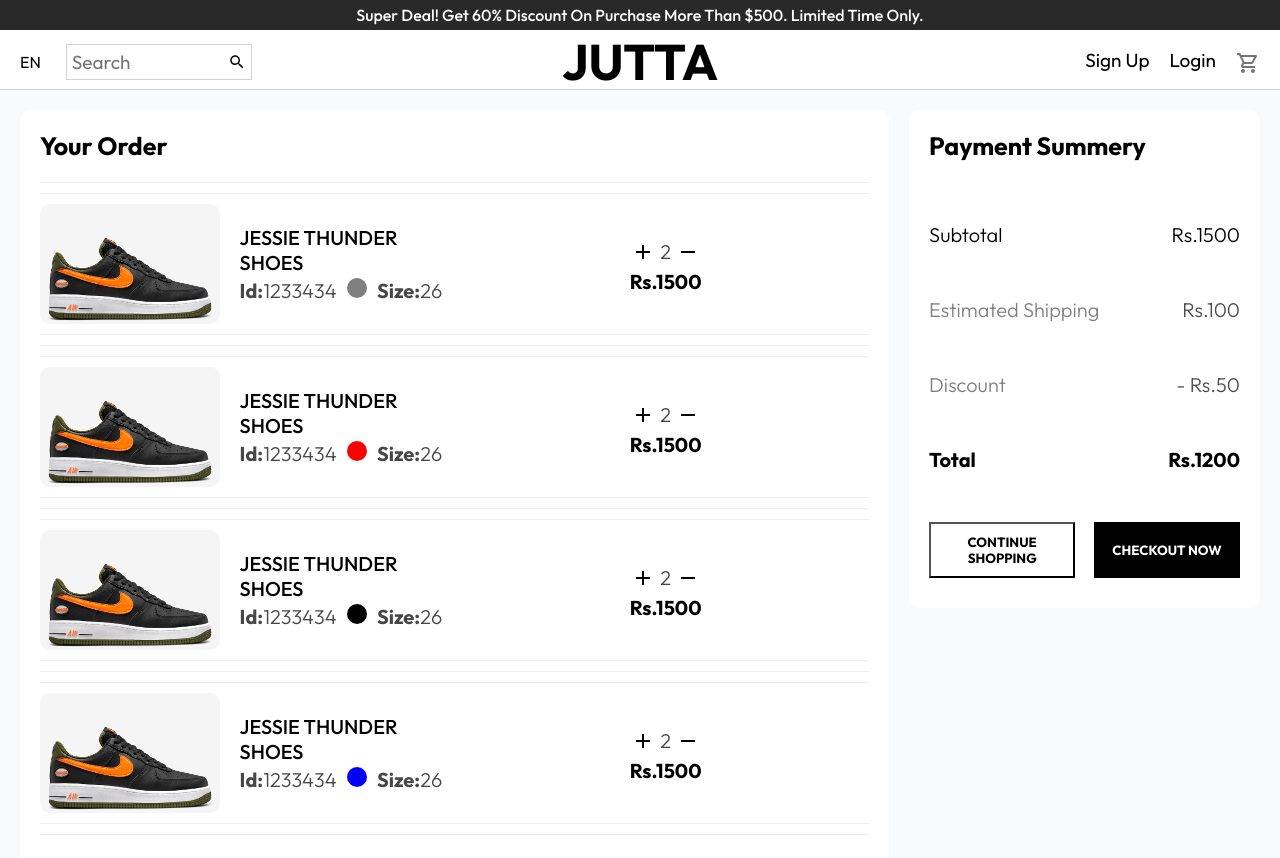
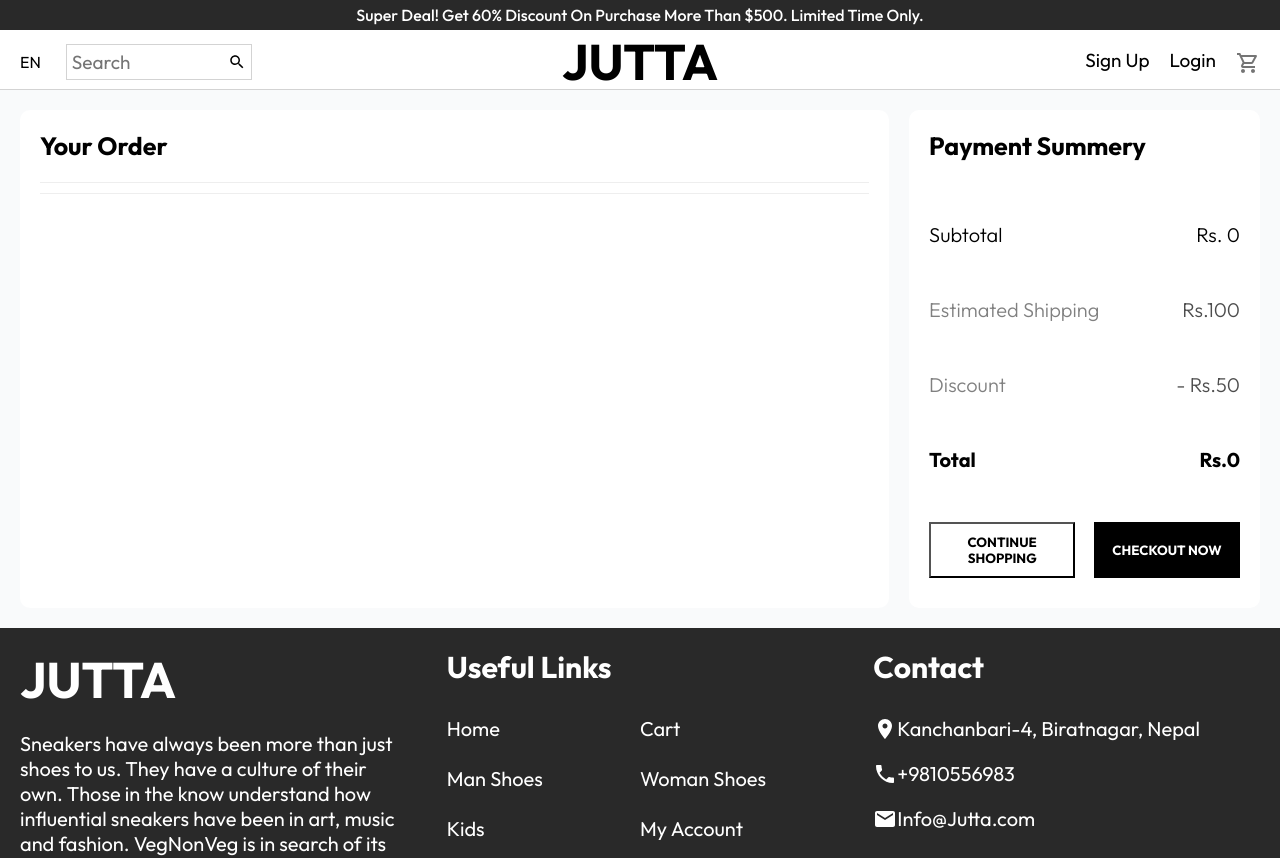
Before and after one commit to Surajpok/JUTTA, a React (Create React App) app: page /cart in a window 1280 px wide. Shown: the top 858 px of the page. Built offline with nearby package versions, Linux system fonts and the light colour scheme.

Commit message:
cart page updated

```diff
--- a/package.json
+++ b/package.json
@@ -17,6 +17,7 @@
     "react-redux": "^8.0.2",
     "react-router-dom": "^6.3.0",
     "react-scripts": "4.0.3",
+    "react-stripe-checkout": "^2.6.3",
     "styled-components": "^5.3.3",
     "web-vitals": "^1.0.1"
   },
--- a/src/components/Navbar.js
+++ b/src/components/Navbar.js
@@ -126,11 +126,14 @@ const Navbar = () => {
         <Right>
           <MenuItem><Link to= "/register">Sign Up</Link></MenuItem>
           <MenuItem><Link to= "/login">Login</Link></MenuItem>
+
+          <Link to ="/cart">
           <MenuItem>
             <Badge badgeContent={quantity} color="primary">
               <ShoppingCartOutlined color="action" />
             </Badge>
           </MenuItem>
+          </Link>
         </Right>
       </Wrapper>
     </Container>
--- a/src/pages/Cart.js
+++ b/src/pages/Cart.js
@@ -1,18 +1,18 @@
-import styled from 'styled-components'
-import Navbar from '../components/Navbar';
-import Announcement from '../components/Announcement';
-import Footer from '../components/Footer';
-import { Add, Remove } from '@material-ui/icons';
-import { mobile } from '../Responsive';
+import styled from "styled-components";
+import Navbar from "../components/Navbar";
+import Announcement from "../components/Announcement";
+import Footer from "../components/Footer";
+import { Add, Remove } from "@material-ui/icons";
+import { mobile } from "../Responsive";
+import { useSelector } from "react-redux";
 
-const Container = styled.div`
 
-`;
+const Container = styled.div``;
 
 const Wrapper = styled.h1`
   padding: 20px;
   background-color: #f9fafb;
-  ${mobile({padding:"10px"})}
+  ${mobile({ padding: "10px" })}
 `;
 
 const Top = styled.div`
@@ -31,7 +31,7 @@ const Title = styled.div`
 const Bottom = styled.div`
   display: flex;
   justify-content: space-between;
-    ${mobile({flexDirection:"column"})}
+  ${mobile({ flexDirection: "column" })}
 `;
 // const TopTexts = styled.div`
 
@@ -46,43 +46,46 @@ const Bottom = styled.div`
 // `;
 
 const Info = styled.div`
-    margin-right:20px;
+  margin-right: 20px;
   padding: 20px;
   border-radius: 10px;
   background-color: #fff;
   flex: 4;
-    ${mobile({marginRight:"0", padding:"5px",flex:"1",overflow:"hidden"})}
+  ${mobile({ marginRight: "0", padding: "5px", flex: "1", overflow: "hidden" })}
 `;
 
-const Product  = styled.div`
+const Product = styled.div`
   display: flex;
   justify-content: space-between;
   height: 15vh;
 `;
 
-const ProductDetail  = styled.div`
+const ProductDetail = styled.div`
   flex: 1;
   display: flex;
-    ${mobile({flex:"1"})}
-
+  ${mobile({ flex: "1" })}
 `;
 
-const Image  = styled.img`
+const Image = styled.img`
   width: 200px;
   border-radius: 10px;
   object-fit: cover;
-    ${mobile({width:"100px",objectFit:"contain",height:"100%", borderRadius:"10px"})}
+  overflow: hidden;
+  ${mobile({
+    width: "100px",
+    objectFit: "contain",
+    height: "100%",
+    borderRadius: "10px",
+  })}
 `;
 
-const Details  = styled.div`
+const Details = styled.div`
   font-weight: 200;
   padding: 20px;
   display: flex;
   flex-direction: column;
   justify-content: space-around;
-    ${mobile({padding:"20px 0"})}
-
-
+  ${mobile({ padding: "20px 0" })}
 `;
 
 const Specifications = styled.div`
@@ -90,44 +93,41 @@ const Specifications = styled.div`
   justify-content: space-between;
 `;
 
-const ProductName  = styled.span`
+const ProductName = styled.span`
   font-size: 20px;
   font-weight: 500;
-    ${mobile({fontSize:"18px"})}
-
+  ${mobile({ fontSize: "18px" })}
 `;
 
 const ProductId = styled.span`
   color: #474747;
   font-size: 20px;
   font-weight: 200;
-    ${mobile({fontSize:"18px"})}
+  ${mobile({ fontSize: "18px" })}
 `;
 
 const ProductColor = styled.div`
   width: 20px;
   height: 20px;
   border-radius: 50%;
-    background-color: ${props =>props.color};
-    ${mobile({width:"18px", height:"18px"})}
-
+  background-color: ${(props) => props.color};
+  ${mobile({ width: "18px", height: "18px" })}
 `;
 
 const ProductSize = styled.span`
   font-size: 20px;
   color: #474747;
   font-weight: 200;
-    ${mobile({fontSize:"18px"})}
+  ${mobile({ fontSize: "18px" })}
 `;
 
-const PriceDetail  = styled.div`
+const PriceDetail = styled.div`
   flex: 1;
   display: flex;
   flex-direction: column;
   align-items: center;
   justify-content: center;
-    ${mobile({flex:"2"})}
-
+  ${mobile({ flex: "2" })}
 `;
 const ProductAmountContainer = styled.div`
   display: flex;
@@ -139,13 +139,13 @@ const ProductAmount = styled.div`
   font-size: 20px;
   margin: 5px;
   font-weight: 200;
-    ${mobile({fontSize:"18px"})}
+  ${mobile({ fontSize: "18px" })}
 `;
 
 const ProductPrice = styled.div`
   font-size: 20px;
   font-weight: 700;
-    ${mobile({fontSize:"18px"})}
+  ${mobile({ fontSize: "18px" })}
 `;
 
 const Hr = styled.hr`
@@ -164,7 +164,7 @@ const Summery = styled.div`
   background-color: #fff;
   padding: 20px 20px 30px 20px;
   border-radius: 10px;
-    ${mobile({position:"none"})}
+  ${mobile({ position: "none" })}
 `;
 
 const TopButton = styled.button`
@@ -176,7 +176,8 @@ const TopButton = styled.button`
   padding: 10px;
   cursor: pointer;
   border: ${(props) => props.type === "filled" && "transparent"};
-    background-color: ${(props) => props.type === "filled" ? "black" : "transparent"};
+  background-color: ${(props) =>
+    props.type === "filled" ? "black" : "transparent"};
   color: ${(props) => props.type === "filled" && "white"};
   cursor: pointer;
 `;
@@ -190,14 +191,15 @@ const SummeryItem = styled.div`
 `;
 
 const SummeryItemText = styled.p`
-
-        font-weight: ${props => props.type === "total" && "700"};
-        color: ${(props) => props.type === "subtotal" || props.type === "total" ? "black" : "gray"};
+  font-weight: ${(props) => props.type === "total" && "700"};
+  color: ${(props) =>
+    props.type === "subtotal" || props.type === "total" ? "black" : "gray"};
 `;
 
 const SummeryItemPrice = styled.p`
-        font-weight: ${props => props.type === "total" && "700"};
-        color: ${(props) => props.type === "subtotal" || props.type === "total" ? "black" : "#4d4d4d"};
+  font-weight: ${(props) => props.type === "total" && "700"};
+  color: ${(props) =>
+    props.type === "subtotal" || props.type === "total" ? "black" : "#4d4d4d"};
 `;
 
 const PaymentSummery = styled.div`
@@ -208,128 +210,65 @@ const PaymentSummery = styled.div`
 `;
 
 const Cart = () => {
+  const cart = useSelector((state) => state.cart);
   return (
     <Container>
       <Announcement />
       <Navbar />
       <Wrapper>
-
         <Top>
-
           {/* <TopTexts>
                     <TopText>Shopping Bag(2)</TopText>
                     <TopText>Yout Wishlist(0)</TopText>
                 </TopTexts> */}
-
         </Top>
         <Bottom>
-
           <Info>
             <Title>Your Order</Title>
             <Hr />
             <Hr />
+            {cart.products.map((product) => (
+              <>
                 <Product>
                   <ProductDetail>
-                            <Image src = "./image/shoes2.jpg" alt = "" />
+                    <Image src={product.img} alt="" />
                     <Details>
-                                <ProductName>JESSIE THUNDER SHOES</ProductName>
+                      <ProductName>{product.title}</ProductName>
                       <Specifications>
-                                    <ProductId><b>Id:</b>1233434</ProductId>
-                                    <ProductColor color="gray"/>
-                                    <ProductSize><b>Size:</b>26</ProductSize>
+                        <ProductId>
+                          <b>Id:</b>
+                          {product._id}
+                        </ProductId>
+                        <ProductColor color={product.color} />
+                        <ProductSize>
+                          <b>Size:</b>
+                          {product.size}
+                        </ProductSize>
                       </Specifications>
                     </Details>
                   </ProductDetail>
                   <PriceDetail>
                     <ProductAmountContainer>
                       <Add />
-                                <ProductAmount>2</ProductAmount>
+                      <ProductAmount>{product.quantity}</ProductAmount>
                       <Remove />
                     </ProductAmountContainer>
-                            <ProductPrice>Rs.1500</ProductPrice>
+                    <ProductPrice>
+                      Rs.{product.price * product.quantity}
+                    </ProductPrice>
                   </PriceDetail>
                 </Product>
                 <Hr />
                 <Hr />
-                    <Hr />
-                <Product>
-                        <ProductDetail>
-                            <Image src = "./image/shoes2.jpg" alt = "" />
-                            <Details>
-                                <ProductName>JESSIE THUNDER SHOES</ProductName>
-                                <Specifications>
-                                    <ProductId><b>Id:</b>1233434</ProductId>
-                                    <ProductColor color="red"/>
-                                    <ProductSize><b>Size:</b>26</ProductSize>
-                                </Specifications>
-                            </Details>
-                        </ProductDetail>
-                        <PriceDetail>
-                            <ProductAmountContainer>
-                                <Add />
-                                <ProductAmount>2</ProductAmount>
-                                <Remove />
-                            </ProductAmountContainer>
-                            <ProductPrice>Rs.1500</ProductPrice>
-                        </PriceDetail>
-                    </Product>
-                    <Hr />
-                    <Hr />
-                    <Hr />
-                    <Product>
-                        <ProductDetail>
-                            <Image src = "./image/shoes2.jpg" alt = "" />
-                            <Details>
-                                <ProductName>JESSIE THUNDER SHOES</ProductName>
-                                <Specifications>
-                                    <ProductId><b>Id:</b>1233434</ProductId>
-                                    <ProductColor color="black"/>
-                                    <ProductSize><b>Size:</b>26</ProductSize>
-                                </Specifications>
-                            </Details>
-                        </ProductDetail>
-                        <PriceDetail>
-                            <ProductAmountContainer>
-                                <Add />
-                                <ProductAmount>2</ProductAmount>
-                                <Remove />
-                            </ProductAmountContainer>
-                            <ProductPrice>Rs.1500</ProductPrice>
-                        </PriceDetail>
-                    </Product>
-                    <Hr />
-                    <Hr />
-                    <Hr />
-                    <Product>
-                        <ProductDetail>
-                            <Image src = "./image/shoes2.jpg" alt = "" />
-                            <Details>
-                                <ProductName>JESSIE THUNDER SHOES</ProductName>
-                                <Specifications>
-                                    <ProductId><b>Id:</b>1233434</ProductId>
-                                    <ProductColor color="blue"/>
-                                    <ProductSize><b>Size:</b>26</ProductSize>
-                                </Specifications>
-                            </Details>
-                        </ProductDetail>
-                        <PriceDetail>
-                            <ProductAmountContainer>
-                                <Add />
-                                <ProductAmount>2</ProductAmount>
-                                <Remove />
-                            </ProductAmountContainer>
-                            <ProductPrice>Rs.1500</ProductPrice>
-                        </PriceDetail>
-                    </Product>
+              </>
+            ))}
 
-                    <Hr />
-                    <Hr />
           </Info>
           <Summery>
             <Title>Payment Summery</Title>
             <SummeryItem>
-                        <SummeryItemText type = "subtotal">Subtotal</SummeryItemText>
-                        <SummeryItemPrice type = "subtotal">Rs.1500</SummeryItemPrice>
+              <SummeryItemText type="subtotal">Subtotal</SummeryItemText>
+              <SummeryItemPrice type="subtotal">Rs. {cart.total}</SummeryItemPrice>
             </SummeryItem>
             <SummeryItem>
               <SummeryItemText>Estimated Shipping</SummeryItemText>
@@ -339,9 +278,9 @@ const Cart = () => {
               <SummeryItemText>Discount</SummeryItemText>
               <SummeryItemPrice>- Rs.50</SummeryItemPrice>
             </SummeryItem>
-                    <SummeryItem >
-                        <SummeryItemText type = "total">Total</SummeryItemText>
-                        <SummeryItemPrice type = "total">Rs.1200</SummeryItemPrice>
+            <SummeryItem>
+              <SummeryItemText type="total">Total</SummeryItemText>
+              <SummeryItemPrice type="total">Rs.{cart.total}</SummeryItemPrice>
             </SummeryItem>
             <PaymentSummery>
               <TopButton type="none">CONTINUE SHOPPING</TopButton>
@@ -352,7 +291,7 @@ const Cart = () => {
       </Wrapper>
       <Footer />
     </Container>
-  )
-}
+  );
+};
 
 export default Cart;
--- a/src/pages/Product.js
+++ b/src/pages/Product.js
@@ -153,7 +153,7 @@ const Product = ({ cat, filters, sort }) => {
   const handleClick = ()=>{
     // update cart
     dispatch(
-    addProduct({product, quantity})
+    addProduct({...product, quantity, color, size})
     )
 
   };
```
Also changed, not shown: 1 other file (tests, documents, lock files or other folders). Lines whose indentation alone changed are shown as unchanged.
